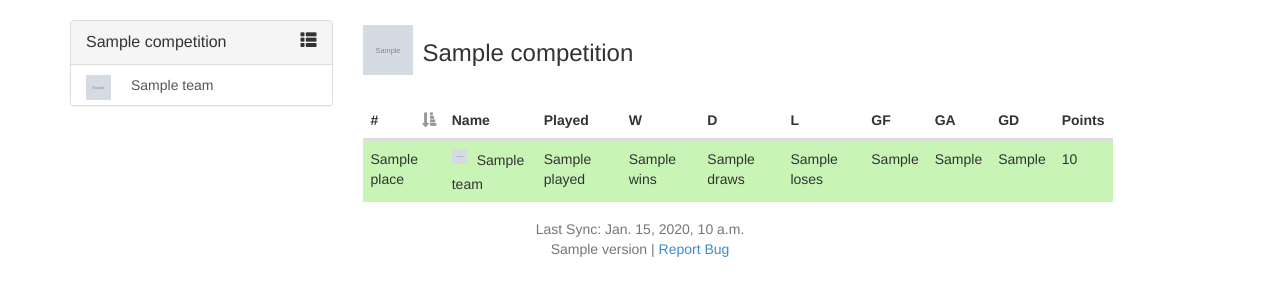
After one commit to pwnbus/footyhints, a Django app: template web/templates/table.html in a window 1280 px wide. The commit adds this page. Shown: the top 300 px of the page. Run offline with Django 3.2, Linux system fonts and the light colour scheme; tables that the repository leaves empty hold one stand-in row (values such as "Sample post"); the template is opened without the code that fills it: values that come from a table or form of the project are taken from there, most other values are stand-ins (such as "Sample title", 1, 10 or a date in 2020); grey boxes marked "Sample" are stand-in pictures; parts of the project's set-up code (start-up, migrations or seed data) failed here and were passed over; some libraries are stand-ins or nearby versions; some web fonts are replaced.

Commit message:
Add competition table

```diff
--- a/footyhints/urls.py
+++ b/footyhints/urls.py
@@ -1,9 +1,10 @@
 from django.contrib import admin
 from django.urls import path
-from web.views import index, team
+from web.views import index, team, table
 
 urlpatterns = [
     path('admin/', admin.site.urls),
     path('', index),
     path('team/<int:team_id>/', team),
+    path('table', table),
 ]
--- a/web/models.py
+++ b/web/models.py
@@ -27,6 +27,18 @@ class Team(models.Model):
     @property
     def logo(self):
         return "/" + self.logo_image.name.replace("web/", "")
+
+    @property
+    def place(self):
+        sorted_teams = sorted(Team.objects.all(), key=lambda team: team.points, reverse=True)
+        place = 0
+        previous_place = 1
+        for team in sorted_teams:
+            if not self.points == team.points:
+                previous_place += 1
+            if self.id == team.id:
+                place = previous_place
+        return place
 
 
 class Game(models.Model):
--- a/web/static/css/main.css
+++ b/web/static/css/main.css
@@ -95,3 +95,18 @@
   width: 25%;
   text-align: left;
 }
+
+#nav-competition-table {
+  float: right;
+}
+.champions-league-row {
+  background-color: #C8F5B5;
+}
+
+.europa-league-row {
+  background-color: #B5D2F5;
+}
+
+.relegation-row {
+  background-color: #F5B5B5;
+}
--- a/web/templates/base.html
+++ b/web/templates/base.html
@@ -40,7 +40,7 @@
           <div class="panel panel-default">
             <div class="panel-heading">
               <div class="panel-title">
-                <a href="/"><span>{{ competition.name }}</span></a>
+                <a href="/"><span>{{ competition.name }} <a href="/table" class="glyphicon glyphicon-th-list" id="nav-competition-table"/></span></a>
               </div>
             </div>
             <div class="list-group">
--- /dev/null
+++ b/web/templates/table.html
@@ -0,0 +1,79 @@
+{% extends 'base.html' %}
+{% block title %}{{ competition.name }} Table{% endblock %}
+
+{% block content %}
+<h3 class="table-name-header">
+    <img src="{{ competition.logo }}" alt="" id="competition-logo" width="50px" height="50px" />{{ competition.name }}
+</h3>
+
+<script>
+  $(document).ready( function () {
+    $('#points-table').DataTable({
+      "order": [[0, 'asc']],
+      "autoWidth": false,
+      "bFilter": false,
+      "bInfo": false,
+      "bLengthChange": false,
+      "bPaginate": false,
+      "columnDefs": [
+        { targets: "noSort", orderable: false },
+
+        {
+          "targets": [1,2,3,4,5,6,7,8,9],
+          "bSortable": false,
+        },
+        {
+          // "bVisible": false,
+          "aTargets": [0],
+          "bSortable": false,
+        }
+      ],
+      rowCallback: function (row, data, displayNum) {
+        if (displayNum <= 3){
+          $(row).addClass('champions-league-row');
+        }
+        else if (displayNum == 4){
+          $(row).addClass('europa-league-row');
+        }
+        else if (displayNum >= 17){
+          $(row).addClass('relegation-row');
+        }
+      }
+    });
+  });
+</script>
+<!-- <table id="points-table" class="table table-bordered table-compact row-border"> -->
+<table id="points-table" class="table table-hover">
+  <thead id="points-table-header"/>
+    <tr>
+      <th title="Place">#</th>
+      <th title="Name">Name</th>
+      <th title="# of games played">Played</th>
+      <th title="# of Wins">W</th>
+      <th title="# of Draws">D</th>
+      <th title="# of Loses">L</th>
+      <th title="Goals For">GF</th>
+      <th title="Goals Against">GA</th>
+      <th title="Goal Difference">GD</th>
+      <th title="Points">Points</th>
+    </tr>
+  <thead/>
+  <tbody>
+    {% for team in table_data %}
+    <tr>
+      <td>{{ team.place }}</td>
+      <td><img src="{{ team.logo }}" alt="" id="team-logo" width="15px" height="15px" />{{ team.name }}</td>
+      <td>{{ team.played }}</td>
+      <td>{{ team.wins }}</td>
+      <td>{{ team.draws }}</td>
+      <td>{{ team.loses }}</td>
+      <td>{{ team.goals_for }}</td>
+      <td>{{ team.goals_against }}</td>
+      <td>{{ team.goal_difference }}</td>
+      <td>{{ team.points }}</td>
+    </tr>
+    {% endfor %}
+  </tbody>
+</table>
+
+{% endblock %}
```
Also changed, not shown: web/views.py (+50 -0 lines).
